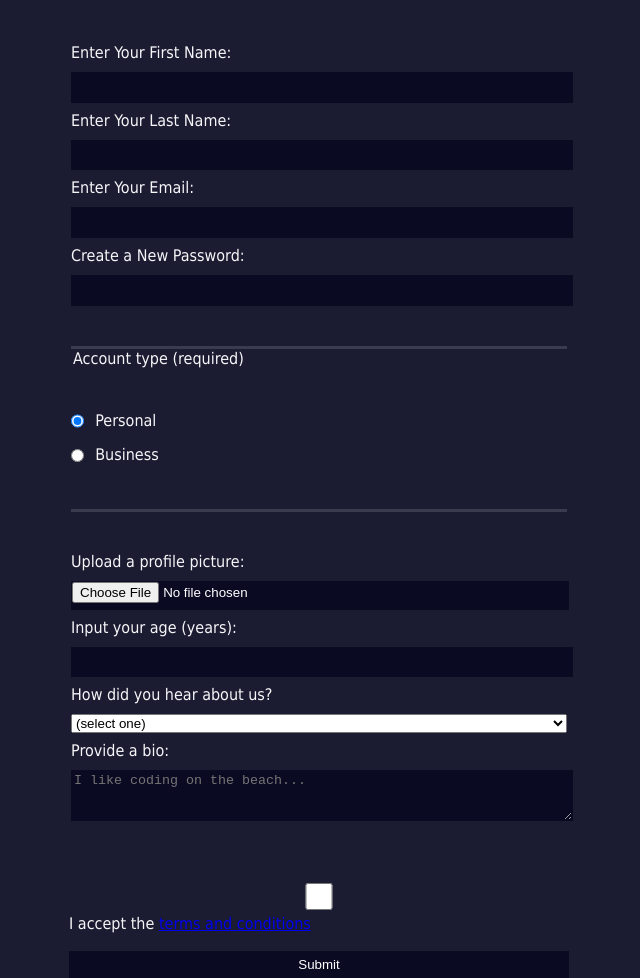
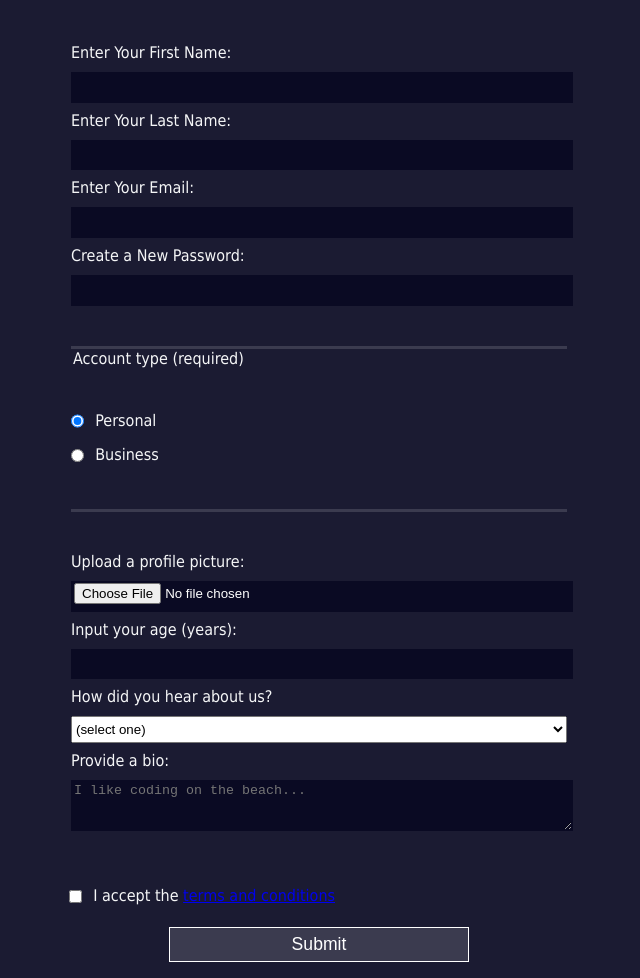
Before and after one commit to RowanEssam14/Registartion-Form-Exercise, a plain HTML site: page index.html in a window 1280 px wide. Shown: the part 134-1112 px from the top of the page, without its empty margins (321-961 px from the left). Drawn offline with Linux system fonts and the light colour scheme.

```diff
--- a/index.html
+++ b/index.html
@@ -60,7 +60,7 @@
       </fieldset>
 
       <label for="terms-and-conditions">
-        <input id="terms-and-conditions" type="checkbox" required name="terms-and-conditions" /> I accept the <a href="https://www.freecodecamp.org/news/terms-of-service/">terms and conditions</a>
+        <input id="terms-and-conditions" class = "inline" type="checkbox" required name="terms-and-conditions" /> I accept the <a href="https://www.freecodecamp.org/news/terms-of-service/">terms and conditions</a>
       </label>
       <input type="submit" value="Submit" />
     </form>
--- a/styles.css
+++ b/styles.css
@@ -40,13 +40,14 @@ body {
   select {
     margin: 10px 0 0 0;
     width: 100%;
+    min-height: 2em;
   }
 
   input, textarea {
     background-color: #0a0a23;
     border: 1px solid #0a0a23;
     color: #ffffff;
-    min-height: 2em;
+
   }
 
   .inline {
@@ -54,3 +55,22 @@ body {
     margin: 0 0.5em 0 0;
     vertical-align: middle;
   }
+
+  input[type="submit"] {
+    display: block;
+    width: 60%;
+    margin: 1em auto;
+    height: 2em;
+    font-size: 1.1rem;
+    background-color: #3b3b4f;
+    border-color: white;
+    min-width: 300px;
+  }
+
+  input[type="file"] {
+    padding: 1px 2px;
+  }
+
+  .inline{
+    display: inline;
+  }
```
